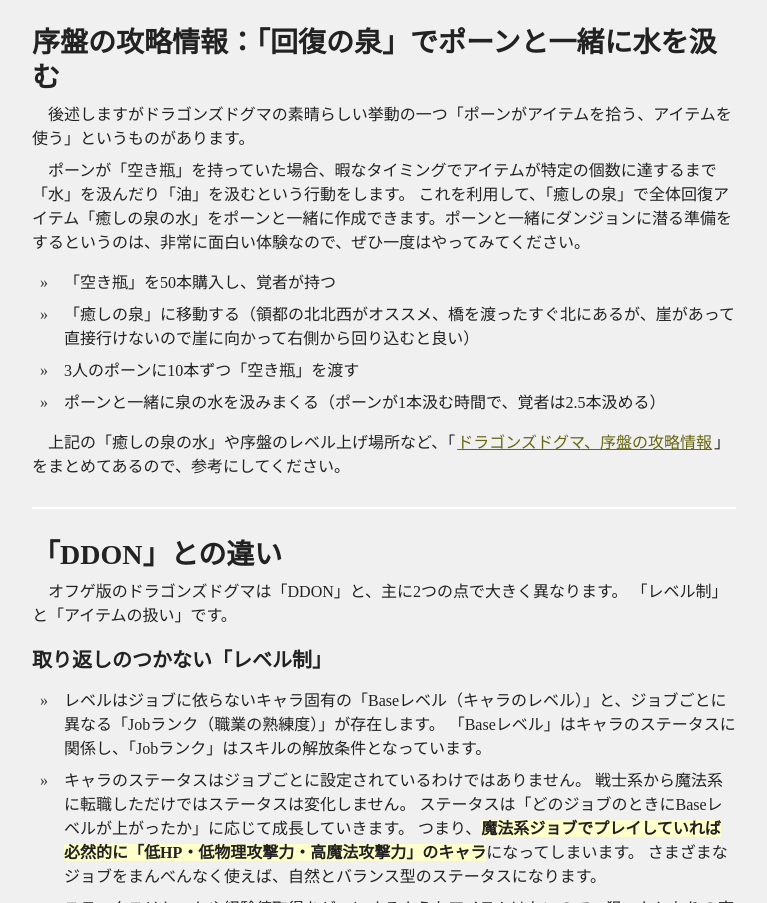
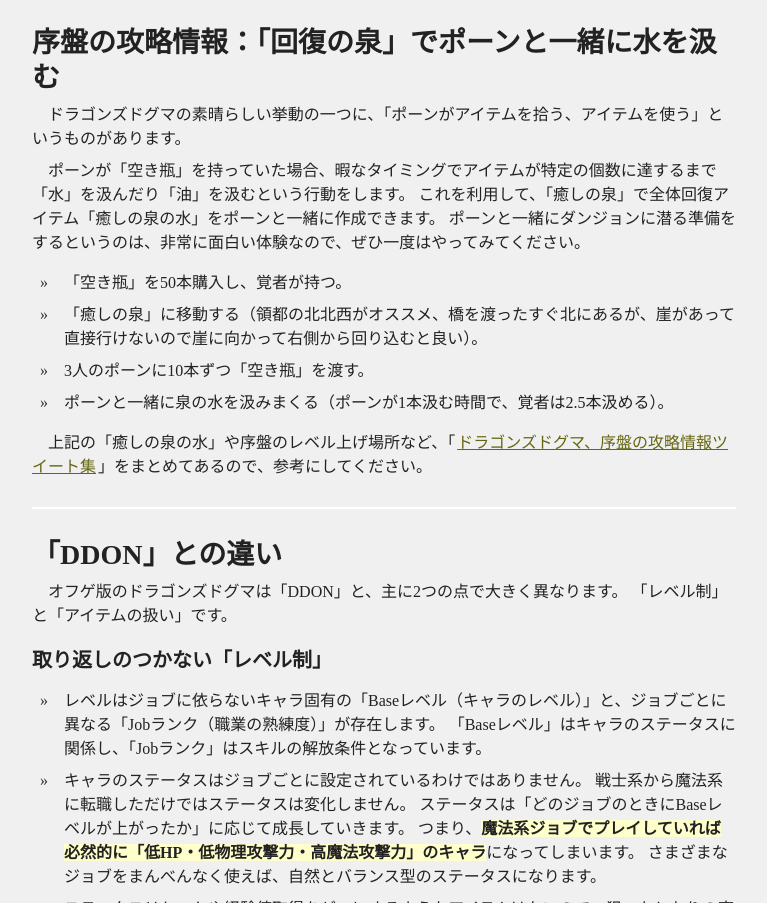
Before and after one commit to BennySuzume/bennysuzume.github.io, a plain HTML site: page dd/magick_archer.html in a window 1280 px wide. Shown: the part 9236-10139 px from the top of the page, without its empty margins (256-1023 px from the left). Drawn offline with Linux system fonts and the light colour scheme.

Commit message:
Update magick_archer.html

```diff
--- a/dd/magick_archer.html
+++ b/dd/magick_archer.html
@@ -592,28 +592,29 @@
 
 			<h2>序盤の攻略情報：「回復の泉」でポーンと一緒に水を汲む</h2>
 			<p>
-				後述しますがドラゴンズドグマの素晴らしい挙動の一つ「ポーンがアイテムを拾う、アイテムを使う」というものがあります。
+				ドラゴンズドグマの素晴らしい挙動の一つに、「ポーンがアイテムを拾う、アイテムを使う」というものがあります。
 			</p>
 			<p>
 				ポーンが「空き瓶」を持っていた場合、暇なタイミングでアイテムが特定の個数に達するまで「水」を汲んだり「油」を汲むという行動をします。
-				これを利用して、「癒しの泉」で全体回復アイテム「癒しの泉の水」をポーンと一緒に作成できます。ポーンと一緒にダンジョンに潜る準備をするというのは、非常に面白い体験なので、ぜひ一度はやってみてください。
+				これを利用して、「癒しの泉」で全体回復アイテム「癒しの泉の水」をポーンと一緒に作成できます。
+				ポーンと一緒にダンジョンに潜る準備をするというのは、非常に面白い体験なので、ぜひ一度はやってみてください。
 			</p>
 			<ul>
 				<li>
-					「空き瓶」を50本購入し、覚者が持つ
+					「空き瓶」を50本購入し、覚者が持つ。
 				</li>
 				<li>
-					「癒しの泉」に移動する（領都の北北西がオススメ、橋を渡ったすぐ北にあるが、崖があって直接行けないので崖に向かって右側から回り込むと良い）
+					「癒しの泉」に移動する（領都の北北西がオススメ、橋を渡ったすぐ北にあるが、崖があって直接行けないので崖に向かって右側から回り込むと良い）。
 				</li>
 				<li>
-					3人のポーンに10本ずつ「空き瓶」を渡す
+					3人のポーンに10本ずつ「空き瓶」を渡す。
 				</li>
 				<li>
-					ポーンと一緒に泉の水を汲みまくる（ポーンが1本汲む時間で、覚者は2.5本汲める）
+					ポーンと一緒に泉の水を汲みまくる（ポーンが1本汲む時間で、覚者は2.5本汲める）。
 				</li>
 			</ul>
 			<p>
-				上記の「癒しの泉の水」や序盤のレベル上げ場所など、「<a href="https://twitter.com/i/events/1419578320547553286" target="_blank">ドラゴンズドグマ、序盤の攻略情報</a>」をまとめてあるので、参考にしてください。
+				上記の「癒しの泉の水」や序盤のレベル上げ場所など、「<a href="https://twitter.com/i/events/1419578320547553286" target="_blank">ドラゴンズドグマ、序盤の攻略情報ツイート集</a>」をまとめてあるので、参考にしてください。
 			</p>
 
 		</section>
```
